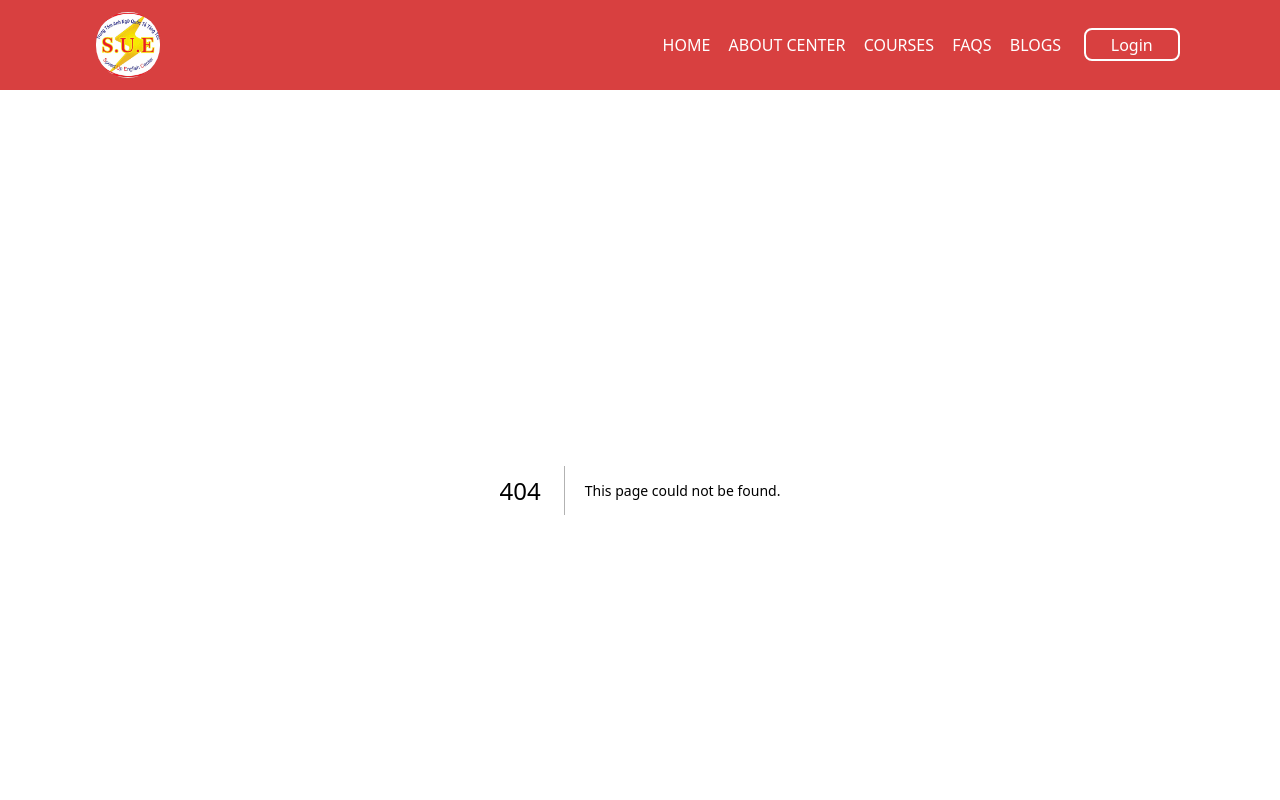
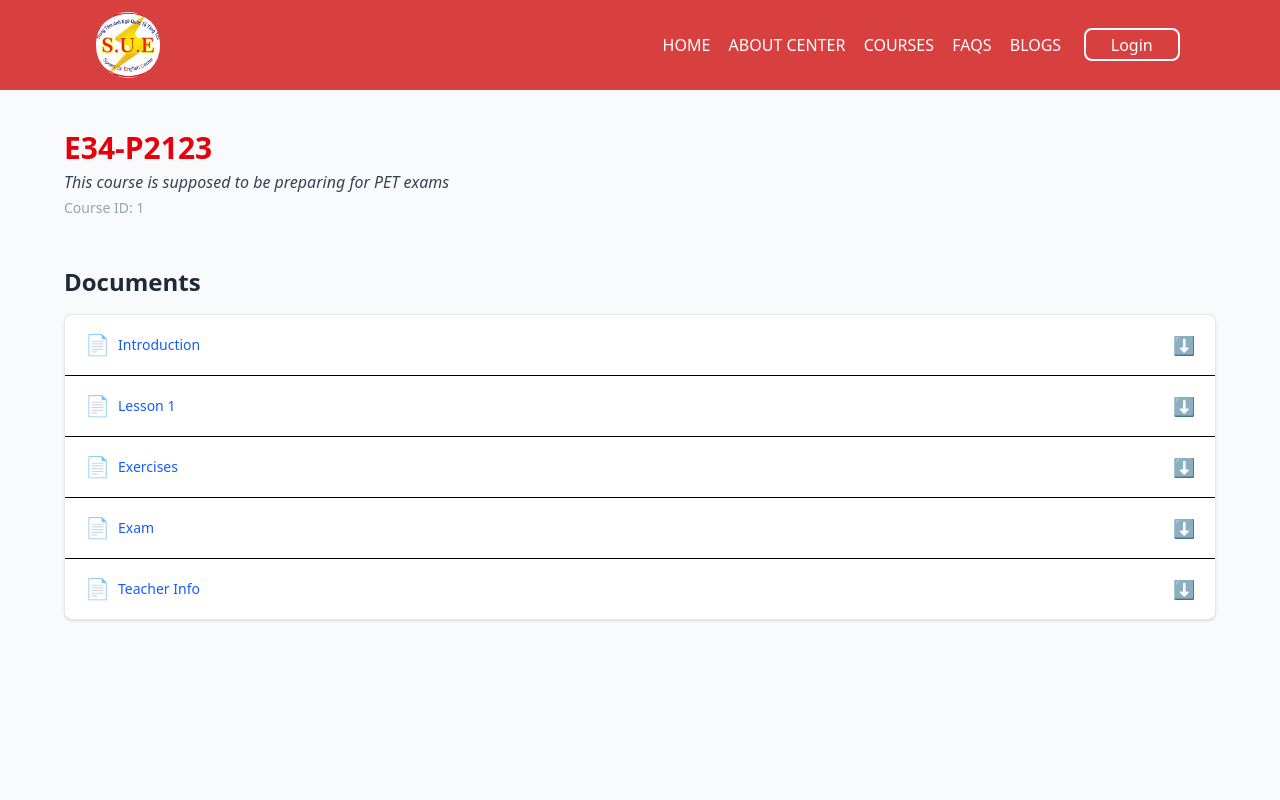
Before and after one commit to minhtoan-nmt/sue_project_frontend, a Next.js app: page /courses/1 in a window 1280 px wide. Before the commit this address had no page. Shown: the top 800 px of the page. Built offline with nearby package versions, Linux system fonts and the light colour scheme.

Commit message:
mock-data testing

```diff
--- /dev/null
+++ b/src/app/courses/[id]/page.js
@@ -0,0 +1,69 @@
+'use client';
+
+import { useParams } from 'next/navigation';
+
+const fakeCourses = [
+  {
+    id: '1',
+    name: 'E34-P2123',
+    description: 'This course is supposed to be preparing for PET exams',
+    slides: [
+      { name: 'Introduction', url: '#' },
+      { name: 'Lesson 1', url: '#' },
+      { name: 'Exercises', url: '#' },
+      { name: 'Exam', url: '#' },
+      { name: 'Teacher Info', url: '#' },
+    ]
+  }
+];
+
+export default function CourseSlides() {
+  const { id } = useParams();
+  const course = fakeCourses.find(c => c.id === id);
+
+  if (!course) return <div className="p-10 text-red-600">Không tìm thấy khóa học!</div>;
+
+  return (
+    <div className="px-16 py-10 bg-gray-50 min-h-screen">
+      {/* Tiêu đề */}
+      <div className="mb-12">
+        <h1 className="text-3xl font-bold text-red-600 mb-1">{course.name}</h1>
+        <p className="text-base text-gray-700 italic mb-1">{course.description}</p>
+        <p className="text-sm text-gray-400">Course ID: {course.id}</p>
+      </div>
+
+      {/* Slide */}
+      <h2 className="text-2xl font-semibold text-gray-800 mb-4"> Documents</h2>
+
+      <div className="bg-white rounded-lg border border-gray-200 shadow-sm">
+        {course.slides.map((doc, i) => (
+          <div
+            key={i}
+            className="flex items-center justify-between px-5 py-4 border-b last:border-b-0 hover:bg-gray-100 transition"
+          >
+            {/* PDF + Tên tài liệu */}
+            <a
+              href={doc.url}
+              target="_blank"
+              rel="noopener noreferrer"
+              className="flex items-center gap-2 text-blue-600 hover:underline text-sm font-medium"
+            >
+              <span className="text-xl">📄</span>
+              {doc.name}
+            </a>
+
+            {/* Biểu tượng download (Unicode) */}
+            <a
+              href={doc.url}
+              download
+              className="text-gray-500 hover:text-gray-700 text-lg"
+              title="Download"
+            >
+              ⬇️
+            </a>
+          </div>
+        ))}
+      </div>
+    </div>
+  );
+}
--- a/src/component/CourseLists.js
+++ b/src/component/CourseLists.js
@@ -17,7 +17,7 @@ export function CourseItem() {
                     <Image src={course.imageSrc} alt={course.name} className="w-full h-48 object-cover rounded-lg mb-4" />
                     <h2 className="text-xl font-bold mb-2">{course.name}</h2>
                     <p className="text-gray-600">{course.description}</p>
-                    {/* <Link href={`/courses/${course.id}`} className="text-blue-500 mt-4 inline-block">View Details</Link> */}
+                    <Link href={`/courses/${course.id}`} className="text-blue-500 mt-4 inline-block">View Details</Link>
                 </div>
             ))}
         </div>
```
Also changed, not shown: 1 other file (tests, documents, lock files or other folders).
